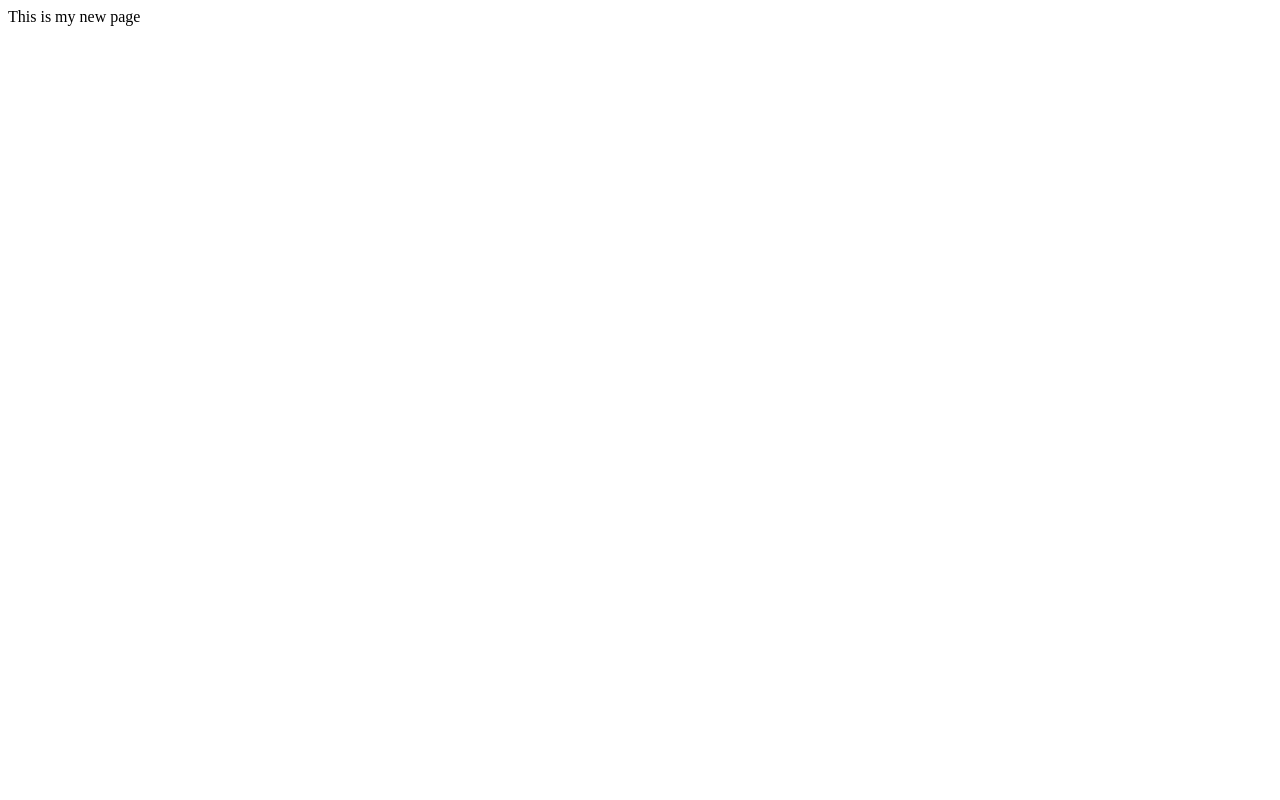
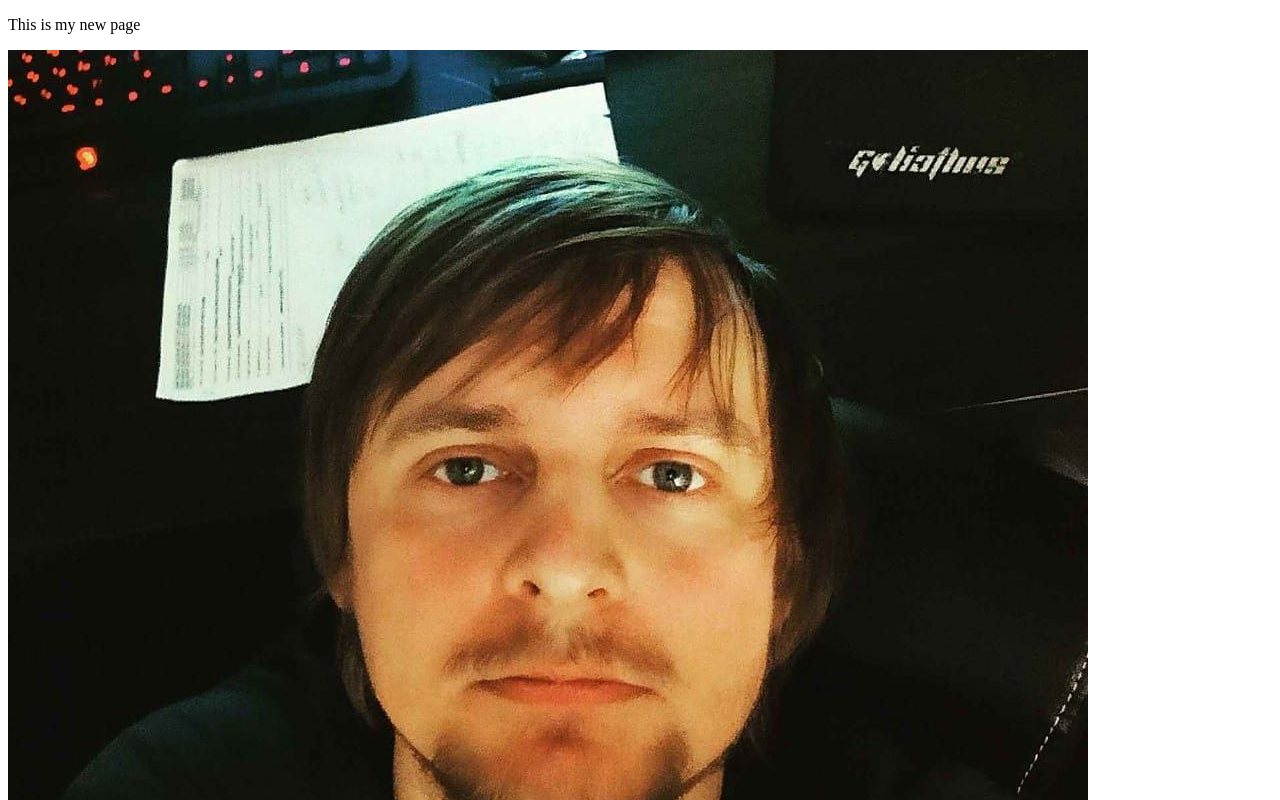
Before and after one commit to winssy/rsschool-cv, a plain HTML site: page index.html in a window 1280 px wide. Shown: the top 800 px of the page. Drawn offline with Linux system fonts and the light colour scheme.

Commit message:
refactor: add photo

```diff
--- a/index.html
+++ b/index.html
@@ -2,8 +2,10 @@
 <html>
     <head>
         <title>New page</title>
+        <link href="style.css">
     </head>
     <body>
-        This is my new page
+        <p>This is my new page</p>
+        <p><img src="photo.jpg" alt="photo"></p>
     </body>
 </html>
```
Also changed, not shown: 1 other file.
